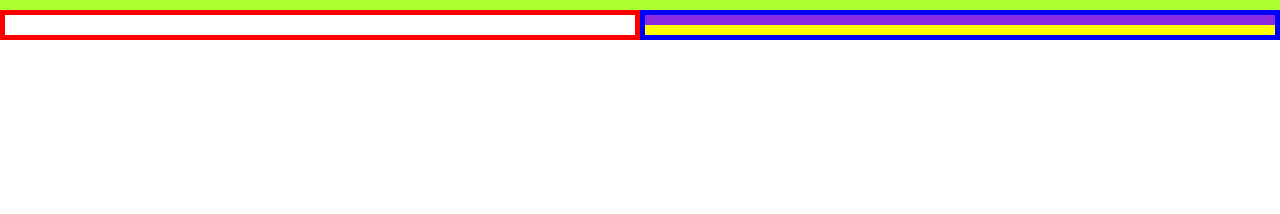
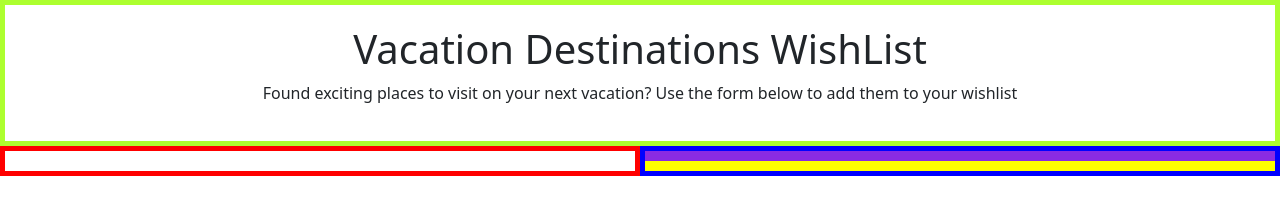
Before and after one commit to brandonyrigan/destination-wishlist, a plain HTML site: page index.html in a window 1280 px wide. Drawn offline with nearby package versions, Linux system fonts and the light colour scheme.

Commit message:
create header row

```diff
--- a/index.html
+++ b/index.html
@@ -13,6 +13,8 @@
         <div class="container-fluid">
             <div class="row">
                 <div class="header-box col-12 text-center">
+                    <h1>Vacation Destinations WishList</h1>
+                    <p>Found exciting places to visit on your next vacation? Use the form below to add them to your wishlist</p>
                 </div>
             </div>
             <div class="row">
--- a/styles.css
+++ b/styles.css
@@ -1,5 +1,6 @@
 .header-box {
     border: 5px solid greenyellow;
+    padding: 20px;
 }
 
 .left-box {
```
